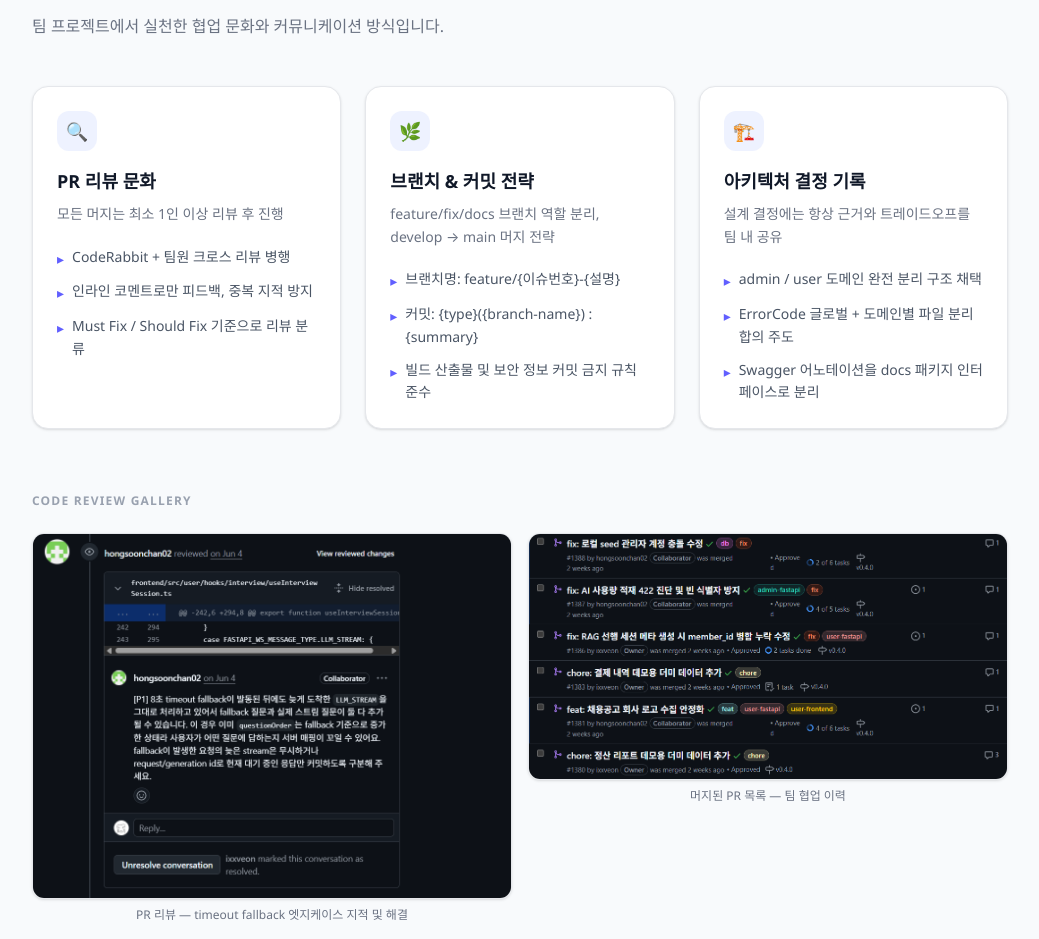
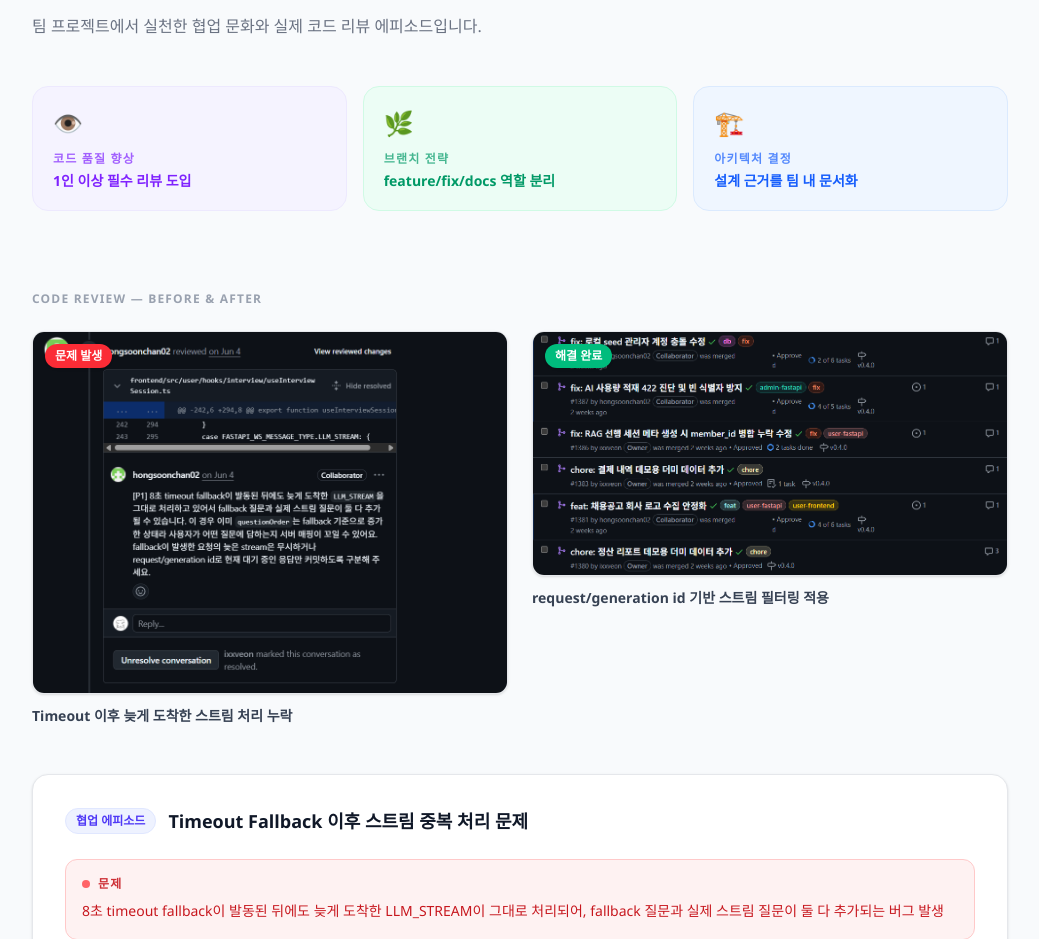
Before and after one commit to ixxveon/portfolio, a React app: page / in a window 1280 px wide. Shown: the part 4173-5112 px from the top of the page, without its empty margins (120-1159 px from the left). Built offline with nearby package versions, Linux system fonts and the light colour scheme; the HTML template or start-up script is replaced by a standard one.

Commit message:
refactor : 협업 섹션 전면 개편 (호버 툴팁, Before/After 갤러리, 에피소드 카드)

```diff
--- a/src/components/Collaboration.tsx
+++ b/src/components/Collaboration.tsx
@@ -1,99 +1,263 @@
-import { motion } from "framer-motion";
+import { motion, AnimatePresence } from "framer-motion";
 import { useState } from "react";
-import { collabs } from "../data/portfolio";
 
-const REVIEW_IMAGES = [
-  { src: "/review.png", caption: "PR 리뷰 — timeout fallback 엣지케이스 지적 및 해결" },
-  { src: "/merged.png", caption: "머지된 PR 목록 — 팀 협업 이력" },
+const COLLAB_CARDS = [
+  {
+    icon: "👁️",
+    keyword: "코드 품질 향상",
+    headline: "1인 이상 필수 리뷰 도입",
+    color: "text-violet-600 bg-violet-50 border-violet-100",
+    details: [
+      "CodeRabbit + 팀원 크로스 리뷰 병행",
+      "인라인 코멘트로만 피드백, 중복 지적 방지",
+      "Must Fix / Should Fix 기준으로 리뷰 분류",
+    ],
+  },
+  {
+    icon: "🌿",
+    keyword: "브랜치 전략",
+    headline: "feature/fix/docs 역할 분리",
+    color: "text-emerald-600 bg-emerald-50 border-emerald-100",
+    details: [
+      "브랜치명: feature/{이슈번호}-{설명}",
+      "커밋: {type}({branch-name}) : {summary}",
+      "develop → main 머지 전략으로 안정성 유지",
+    ],
+  },
+  {
+    icon: "🏗️",
+    keyword: "아키텍처 결정",
+    headline: "설계 근거를 팀 내 문서화",
+    color: "text-blue-600 bg-blue-50 border-blue-100",
+    details: [
+      "admin / user 도메인 완전 분리 구조 채택",
+      "ErrorCode 글로벌 + 도메인별 파일 분리 합의 주도",
+      "Swagger 어노테이션을 docs 패키지 인터페이스로 분리",
+    ],
+  },
 ];
 
+const GALLERY_ITEMS = [
+  {
+    src: "/review.png",
+    label: "문제 발생",
+    badgeColor: "bg-red-500",
+    title: "Timeout 이후 늦게 도착한 스트림 처리 누락",
+    annotation: "8초 timeout fallback 발동 후에도 늦게 도착한 LLM_STREAM이 그대로 처리되어 질문이 중복 추가되는 버그 발견",
+  },
+  {
+    src: "/merged.png",
+    label: "해결 완료",
+    badgeColor: "bg-emerald-500",
+    title: "request/generation id 기반 스트림 필터링 적용",
+    annotation: "현재 대기 중인 응답만 커밋하도록 id 검증 로직 추가 후 머지 완료",
+  },
+];
+
+const EPISODE = {
+  title: "Timeout Fallback 이후 스트림 중복 처리 문제",
+  steps: [
+    {
+      label: "문제",
+      color: "border-red-200 bg-red-50 text-red-700",
+      dot: "bg-red-400",
+      content:
+        "8초 timeout fallback이 발동된 뒤에도 늦게 도착한 LLM_STREAM이 그대로 처리되어, fallback 질문과 실제 스트림 질문이 둘 다 추가되는 버그 발생",
+    },
+    {
+      label: "원인",
+      color: "border-amber-200 bg-amber-50 text-amber-700",
+      dot: "bg-amber-400",
+      content:
+        "questionOrder가 fallback 기준으로 증가한 상태에서 이전 요청의 늦은 스트림 응답을 구분하는 로직이 없어 그대로 커밋됨",
+    },
+    {
+      label: "해결",
+      color: "border-blue-200 bg-blue-50 text-blue-700",
+      dot: "bg-blue-400",
+      content:
+        "request/generation id를 기준으로 현재 대기 중인 응답만 커밋하도록 필터링 로직 추가. fallback 이후 도착한 늦은 스트림은 무시 처리",
+    },
+    {
+      label: "배운 점",
+      color: "border-emerald-200 bg-emerald-50 text-emerald-700",
+      dot: "bg-emerald-400",
+      content:
+        "비동기 스트리밍 환경에서는 응답 순서를 보장할 수 없으므로, 요청 단위의 id 추적이 필수임을 체감. PR 리뷰를 통해 엣지케이스를 사전에 발견할 수 있었음",
+    },
+  ],
+};
+
 export default function Collaboration(): React.JSX.Element {
-  const [selected, setSelected] = useState<string | null>(null);
+  const [hovered, setHovered] = useState<number | null>(null);
+  const [lightbox, setLightbox] = useState<string | null>(null);
 
   return (
     <section id="collab" className="py-24 px-6 max-w-5xl mx-auto w-full">
+      {/* 헤더 */}
       <motion.div
         initial={{ opacity: 0, y: 20 }}
         whileInView={{ opacity: 1, y: 0 }}
         viewport={{ once: true }}
         transition={{ duration: 0.5 }}
       >
-        <p className="text-xs text-indigo-500 uppercase tracking-widest mb-2 font-semibold">Collaboration</p>
+        <p className="text-xs text-indigo-500 uppercase tracking-widest mb-2 font-semibold">
+          Collaboration
+        </p>
         <h2 className="text-3xl font-bold text-gray-900 mb-3">협업 방식</h2>
-        <p className="text-gray-500 mb-12">팀 프로젝트에서 실천한 협업 문화와 커뮤니케이션 방식입니다.</p>
+        <p className="text-gray-500 mb-12">
+          팀 프로젝트에서 실천한 협업 문화와 실제 코드 리뷰 에피소드입니다.
+        </p>
       </motion.div>
 
-      <div className="grid grid-cols-1 md:grid-cols-3 gap-6 mb-16">
-        {collabs.map((item, i) => (
-          <motion.article
+      {/* 카드 — 호버 툴팁 */}
+      <div className="grid grid-cols-1 md:grid-cols-3 gap-4 mb-20">
+        {COLLAB_CARDS.map((card, i) => (
+          <motion.div
             key={i}
-            initial={{ opacity: 0, y: 30 }}
+            initial={{ opacity: 0, y: 20 }}
             whileInView={{ opacity: 1, y: 0 }}
             viewport={{ once: true }}
-            transition={{ duration: 0.5, delay: i * 0.1 }}
-            whileHover={{ y: -4 }}
-            className="bg-white border border-gray-200 rounded-2xl p-6 shadow-sm hover:shadow-lg hover:border-indigo-200 transition-all duration-300"
+            transition={{ duration: 0.4, delay: i * 0.1 }}
+            className="relative"
+            onMouseEnter={() => setHovered(i)}
+            onMouseLeave={() => setHovered(null)}
           >
-            <div className="w-10 h-10 bg-indigo-50 rounded-xl flex items-center justify-center mb-4 text-lg">
-              {ICONS[i % ICONS.length]}
+            <div
+              className={`border rounded-2xl p-5 cursor-default transition-all duration-200 ${card.color} hover:shadow-md`}
+            >
+              <span className="text-2xl mb-3 block">{card.icon}</span>
+              <p className="text-xs font-bold uppercase tracking-widest mb-1 opacity-70">
+                {card.keyword}
+              </p>
+              <p className="font-semibold text-sm leading-snug">{card.headline}</p>
             </div>
-            <h3 className="text-lg font-bold text-gray-900 mb-2">{item.title}</h3>
-            <p className="text-sm text-gray-500 mb-5 leading-relaxed">{item.description}</p>
-            <ul className="flex flex-col gap-2.5">
-              {item.details.map((d) => (
-                <li key={d} className="flex items-start gap-2 text-sm text-gray-600 leading-relaxed">
-                  <span className="text-indigo-500 shrink-0 mt-0.5">▸</span>
+
+            <AnimatePresence>
+              {hovered === i && (
+                <motion.div
+                  initial={{ opacity: 0, y: 6 }}
+                  animate={{ opacity: 1, y: 0 }}
+                  exit={{ opacity: 0, y: 6 }}
+                  transition={{ duration: 0.15 }}
+                  className="absolute top-full left-0 right-0 mt-2 z-20 bg-white border border-gray-200 rounded-xl shadow-xl p-4"
+                >
+                  <ul className="flex flex-col gap-2">
+                    {card.details.map((d) => (
+                      <li key={d} className="flex items-start gap-2 text-sm text-gray-600">
+                        <span className="text-indigo-400 shrink-0 mt-0.5">▸</span>
                         {d}
                       </li>
                     ))}
                   </ul>
-          </motion.article>
+                </motion.div>
+              )}
+            </AnimatePresence>
+          </motion.div>
         ))}
       </div>
 
-      {/* 리뷰 캡처 갤러리 */}
+      {/* 갤러리 — Before & After */}
       <motion.div
         initial={{ opacity: 0, y: 20 }}
         whileInView={{ opacity: 1, y: 0 }}
         viewport={{ once: true }}
         transition={{ duration: 0.5 }}
+        className="mb-12"
       >
-        <p className="text-xs text-gray-400 uppercase tracking-widest mb-6 font-semibold">Code Review Gallery</p>
-        <div className="grid grid-cols-1 md:grid-cols-2 gap-4">
-          {REVIEW_IMAGES.map((img) => (
-            <div
-              key={img.src}
+        <p className="text-xs text-gray-400 uppercase tracking-widest mb-6 font-semibold">
+          Code Review — Before & After
+        </p>
+
+        <div className="grid grid-cols-1 md:grid-cols-2 gap-6">
+          {GALLERY_ITEMS.map((img, i) => (
+            <motion.div
+              key={i}
+              initial={{ opacity: 0, x: i === 0 ? -20 : 20 }}
+              whileInView={{ opacity: 1, x: 0 }}
+              viewport={{ once: true }}
+              transition={{ duration: 0.5, delay: 0.1 }}
               className="group cursor-pointer"
-              onClick={() => setSelected(img.src)}
+              onClick={() => setLightbox(img.src)}
             >
-              <div className="overflow-hidden rounded-xl border border-gray-200 shadow-sm group-hover:shadow-md group-hover:border-indigo-200 transition-all">
+              <div className="relative overflow-hidden rounded-xl border border-gray-200 shadow-sm group-hover:shadow-lg group-hover:border-indigo-200 transition-all">
+                {/* 배지 */}
+                <span
+                  className={`absolute top-3 left-3 z-10 text-xs text-white font-bold px-2.5 py-1 rounded-full ${img.badgeColor} shadow`}
+                >
+                  {img.label}
+                </span>
                 <img
                   src={img.src}
-                  alt={img.caption}
+                  alt={img.title}
                   className="w-full object-cover group-hover:scale-105 transition-transform duration-300"
                 />
+                {/* 어노테이션 오버레이 */}
+                <div className="absolute inset-0 bg-gradient-to-t from-black/60 via-transparent to-transparent opacity-0 group-hover:opacity-100 transition-opacity duration-300 flex items-end p-4">
+                  <p className="text-white text-xs leading-relaxed">{img.annotation}</p>
                 </div>
-              <p className="text-xs text-gray-500 mt-2 text-center">{img.caption}</p>
+              </div>
+              <p className="text-sm font-semibold text-gray-700 mt-3">{img.title}</p>
+            </motion.div>
+          ))}
+        </div>
+
+        {/* 화살표 연결 */}
+        <div className="hidden md:flex items-center justify-center my-2 text-gray-300 text-2xl select-none pointer-events-none absolute left-1/2 -translate-x-1/2">
+        </div>
+      </motion.div>
+
+      {/* 에피소드 카드 */}
+      <motion.div
+        initial={{ opacity: 0, y: 20 }}
+        whileInView={{ opacity: 1, y: 0 }}
+        viewport={{ once: true }}
+        transition={{ duration: 0.5 }}
+        className="bg-white border border-gray-200 rounded-2xl p-8 shadow-sm"
+      >
+        <div className="flex items-center gap-3 mb-6">
+          <span className="text-xs px-2.5 py-1 bg-indigo-50 text-indigo-600 border border-indigo-100 rounded-full font-semibold">
+            협업 에피소드
+          </span>
+          <h3 className="text-lg font-bold text-gray-900">{EPISODE.title}</h3>
+        </div>
+
+        <div className="flex flex-col gap-4">
+          {EPISODE.steps.map((step) => (
+            <div key={step.label} className={`rounded-xl border p-4 ${step.color}`}>
+              <div className="flex items-center gap-2 mb-2">
+                <span className={`w-2 h-2 rounded-full shrink-0 ${step.dot}`} />
+                <p className="text-xs font-bold uppercase tracking-widest opacity-80">
+                  {step.label}
+                </p>
+              </div>
+              <p className="text-sm leading-relaxed opacity-90">{step.content}</p>
             </div>
           ))}
         </div>
       </motion.div>
 
       {/* 라이트박스 */}
-      {selected && (
-        <div
-          className="fixed inset-0 bg-black/70 z-50 flex items-center justify-center p-6"
-          onClick={() => setSelected(null)}
+      <AnimatePresence>
+        {lightbox && (
+          <motion.div
+            initial={{ opacity: 0 }}
+            animate={{ opacity: 1 }}
+            exit={{ opacity: 0 }}
+            className="fixed inset-0 bg-black/75 z-50 flex items-center justify-center p-6"
+            onClick={() => setLightbox(null)}
           >
-          <img
-            src={selected}
+            <motion.img
+              initial={{ scale: 0.9 }}
+              animate={{ scale: 1 }}
+              exit={{ scale: 0.9 }}
+              src={lightbox}
               alt="review"
               className="max-w-4xl max-h-[90vh] rounded-xl object-contain shadow-2xl"
             />
-        </div>
+          </motion.div>
         )}
+      </AnimatePresence>
     </section>
   );
 }
-
-const ICONS = ["🔍", "🌿", "🏗️"];
```
Lines whose indentation alone changed are shown as unchanged.
